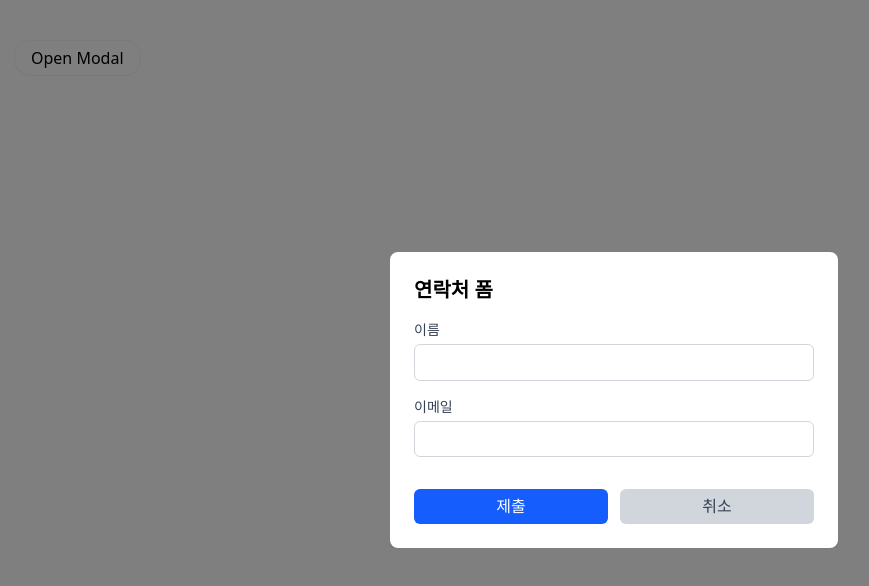
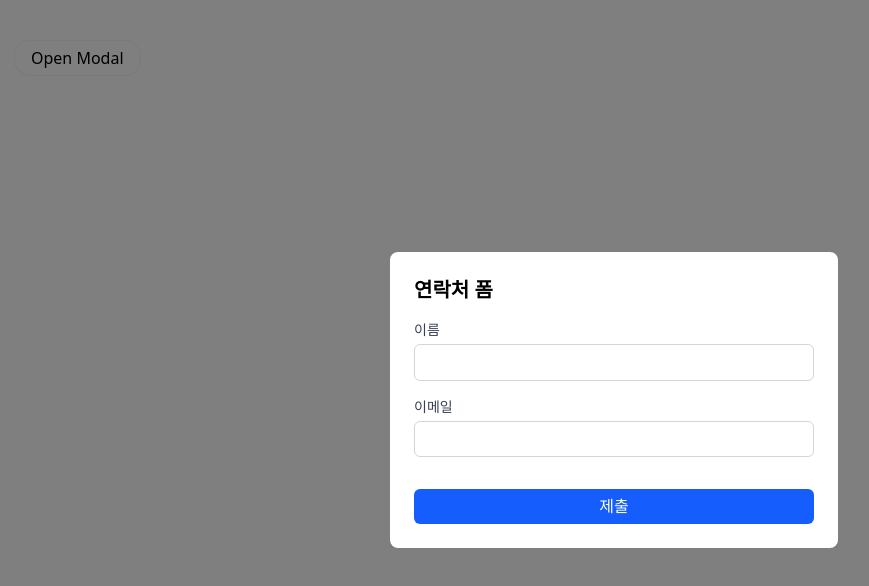
Before and after one commit to Najeong-Kim/accessibility-friendly-modal-form, a React (Vite) app: page / in a window 1280 px wide. Both pictures are taken after a click on the button "Open Modal". Shown: the top 586 px of the page, without its empty margins (26-895 px from the left). Built offline with nearby package versions, Linux system fonts and the light colour scheme.

Commit message:
refactor: add FormField and SubmitButton components

```diff
--- /dev/null
+++ b/src/modal/FormField.tsx
@@ -0,0 +1,38 @@
+interface FormFieldProps {
+  id: string;
+  label: string;
+  type: string;
+  value: string;
+  onChange: (value: string) => void;
+  required?: boolean;
+}
+
+const FormField = ({
+  id,
+  label,
+  type,
+  value,
+  onChange,
+  required = false,
+}: FormFieldProps) => {
+  return (
+    <div>
+      <label
+        htmlFor={id}
+        className="block text-sm font-medium text-gray-700 mb-1"
+      >
+        {label}
+      </label>
+      <input
+        type={type}
+        id={id}
+        value={value}
+        onChange={e => onChange(e.target.value)}
+        className="w-full px-3 py-2 border border-gray-300 rounded-md focus:outline-none focus:ring-2 focus:ring-blue-500"
+        required={required}
+      />
+    </div>
+  );
+};
+
+export default FormField;
--- a/src/modal/FormModal.tsx
+++ b/src/modal/FormModal.tsx
@@ -1,5 +1,7 @@
 import { useEffect, useRef, useState } from "react";
+import FormField from "./FormField";
 import ModalContainer from "./ModalContainer";
+import SubmitButton from "./SubmitButton";
 
 interface FormModalProps {
   closeModal: () => void;
@@ -44,53 +46,23 @@ const FormModal = ({ closeModal }: FormModalProps) => {
           이름과 이메일을 입력하여 연락처 정보를 제출하세요.
         </p>
         <form onSubmit={handleSubmit} className="space-y-4">
-          <div>
-            <label
-              htmlFor="name"
-              className="block text-sm font-medium text-gray-700 mb-1"
-            >
-              이름
-            </label>
-            <input
+          <FormField
+            id="name"
+            label="이름"
             type="text"
-              id="name"
             value={name}
-              onChange={e => setName(e.target.value)}
-              className="w-full px-3 py-2 border border-gray-300 rounded-md focus:outline-none focus:ring-2 focus:ring-blue-500"
+            onChange={setName}
             required
           />
-          </div>
-          <div>
-            <label
-              htmlFor="email"
-              className="block text-sm font-medium text-gray-700 mb-1"
-            >
-              이메일
-            </label>
-            <input
+          <FormField
+            id="email"
+            label="이메일"
             type="email"
-              id="email"
             value={email}
-              onChange={e => setEmail(e.target.value)}
-              className="w-full px-3 py-2 border border-gray-300 rounded-md focus:outline-none focus:ring-2 focus:ring-blue-500"
+            onChange={setEmail}
             required
           />
-          </div>
-          <div className="flex gap-3 pt-4">
-            <button
-              type="submit"
-              className="flex-1 bg-blue-600 text-white py-2 px-4 rounded-md hover:bg-blue-700 focus:outline-none focus:ring-2 focus:ring-blue-500"
-            >
-              제출
-            </button>
-            <button
-              type="button"
-              onClick={closeModal}
-              className="flex-1 bg-gray-300 text-gray-700 py-2 px-4 rounded-md hover:bg-gray-400 focus:outline-none focus:ring-2 focus:ring-gray-500"
-            >
-              취소
-            </button>
-          </div>
+          <SubmitButton />
         </form>
       </div>
     </ModalContainer>
--- /dev/null
+++ b/src/modal/SubmitButton.tsx
@@ -0,0 +1,18 @@
+interface SubmitButtonProps {
+  submitText?: string;
+}
+
+const SubmitButton = ({ submitText = "제출" }: SubmitButtonProps) => {
+  return (
+    <div className="pt-4">
+      <button
+        type="submit"
+        className="w-full bg-blue-600 text-white py-2 px-4 rounded-md hover:bg-blue-700 focus:outline-none focus:ring-2 focus:ring-blue-500"
+      >
+        {submitText}
+      </button>
+    </div>
+  );
+};
+
+export default SubmitButton;
```
Lines whose indentation alone changed are shown as unchanged.
